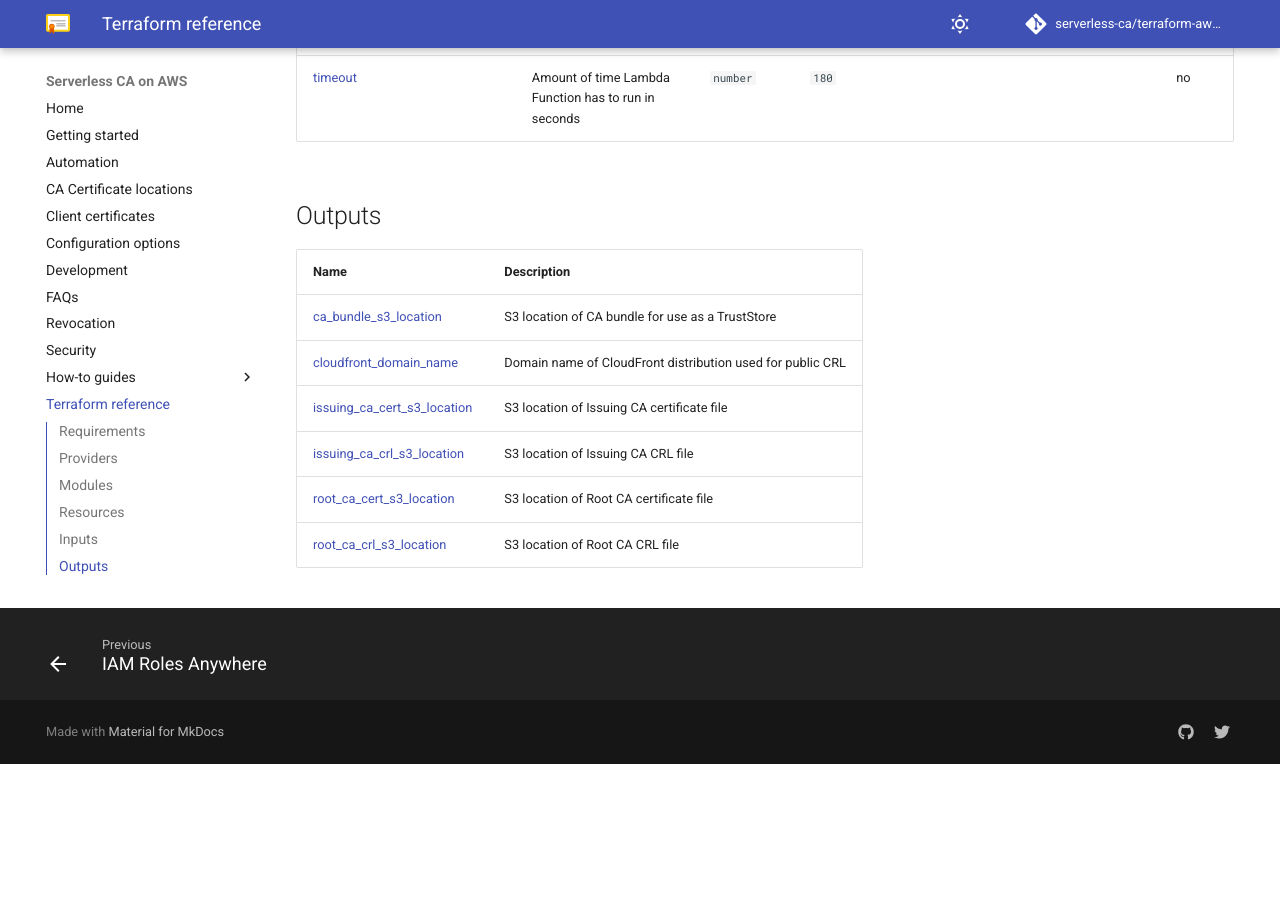
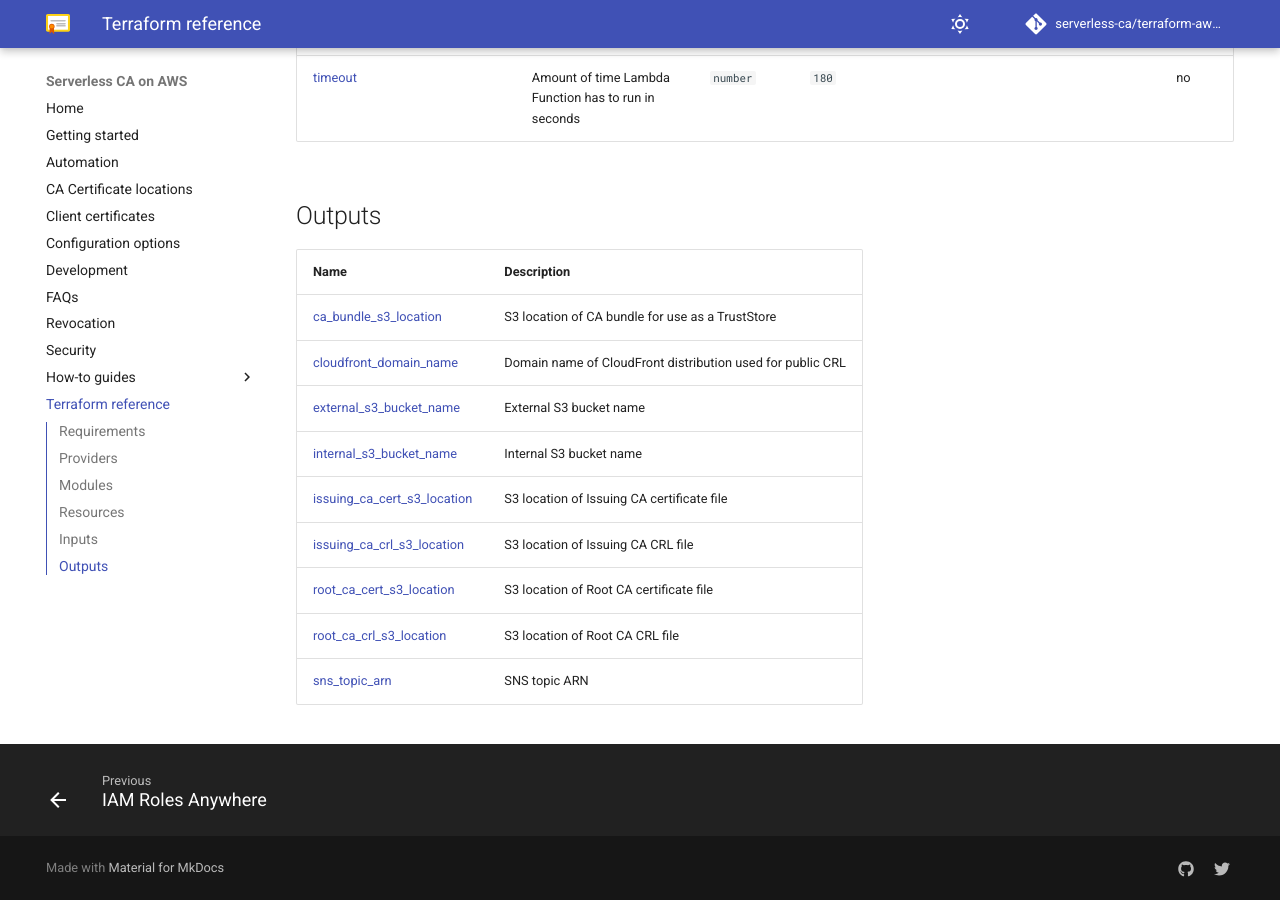
Before and after one commit to serverless-ca/terraform-aws-ca, an MkDocs documentation site: the page built from docs/reference.md, in a window 1280 px wide and 900 px high, scrolled down 5851 px. Built offline with MkDocs 1.6.1 and Material for MkDocs 9.7.7, drawn with Linux system fonts in a browser that asks for light colours; comment, search, counter and statistics services are not loaded; before the commit the page ends 6615 px from its top, so only the background shows below that.

Commit message:
Add SNS to architecture diagram and output SNS topic ARN (#218)
* SNS topic ARN output
* Add SNS to diagram
* terraform-docs: automated action
---------
Co-authored-by: github-actions[bot] <github-actions[bot]@users.noreply.github.com>

```diff
--- a/docs/reference.md
+++ b/docs/reference.md
@@ -96,8 +96,11 @@
 |------|-------------|
 | <a name="output_ca_bundle_s3_location"></a> [ca\_bundle\_s3\_location](#output\_ca\_bundle\_s3\_location) | S3 location of CA bundle for use as a TrustStore |
 | <a name="output_cloudfront_domain_name"></a> [cloudfront\_domain\_name](#output\_cloudfront\_domain\_name) | Domain name of CloudFront distribution used for public CRL |
+| <a name="output_external_s3_bucket_name"></a> [external\_s3\_bucket\_name](#output\_external\_s3\_bucket\_name) | External S3 bucket name |
+| <a name="output_internal_s3_bucket_name"></a> [internal\_s3\_bucket\_name](#output\_internal\_s3\_bucket\_name) | Internal S3 bucket name |
 | <a name="output_issuing_ca_cert_s3_location"></a> [issuing\_ca\_cert\_s3\_location](#output\_issuing\_ca\_cert\_s3\_location) | S3 location of Issuing CA certificate file |
 | <a name="output_issuing_ca_crl_s3_location"></a> [issuing\_ca\_crl\_s3\_location](#output\_issuing\_ca\_crl\_s3\_location) | S3 location of Issuing CA CRL file |
 | <a name="output_root_ca_cert_s3_location"></a> [root\_ca\_cert\_s3\_location](#output\_root\_ca\_cert\_s3\_location) | S3 location of Root CA certificate file |
 | <a name="output_root_ca_crl_s3_location"></a> [root\_ca\_crl\_s3\_location](#output\_root\_ca\_crl\_s3\_location) | S3 location of Root CA CRL file |
+| <a name="output_sns_topic_arn"></a> [sns\_topic\_arn](#output\_sns\_topic\_arn) | SNS topic ARN |
 <!-- END_TF_DOCS -->
```
Also changed, not shown: docs/assets/images/ca-architecture-options.png, docs/assets/images/ca-architecture.png, 1 other file.
